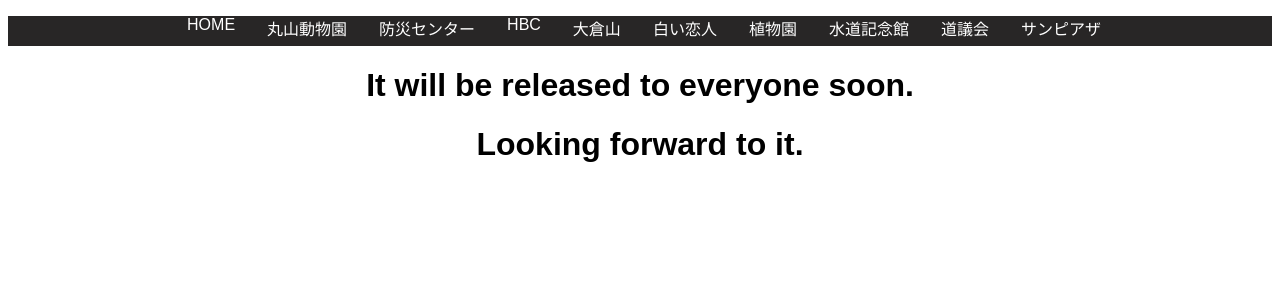
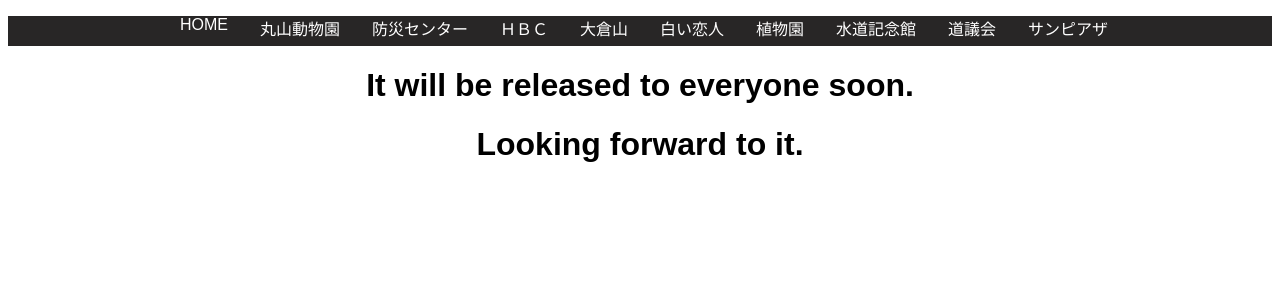
Before and after one commit to tokoshika/syu, a Nuxt app: page / in a window 1280 px wide. Shown: the top 300 px of the page. Built offline with nearby package versions, Linux system fonts and the light colour scheme.

Commit message:
水道記念館

```diff
--- a/layouts/default.vue
+++ b/layouts/default.vue
@@ -13,7 +13,7 @@
             <NuxtLink to="/bousai" class="color">防災センター</NuxtLink>
           </li>
           <li>
-            <NuxtLink to="/hbc" class="color">HBC</NuxtLink>
+            <NuxtLink to="/hbc" class="color">ＨＢＣ</NuxtLink>
           </li>
           <li>
             <NuxtLink to="/okurayama" class="color">大倉山</NuxtLink>
```
